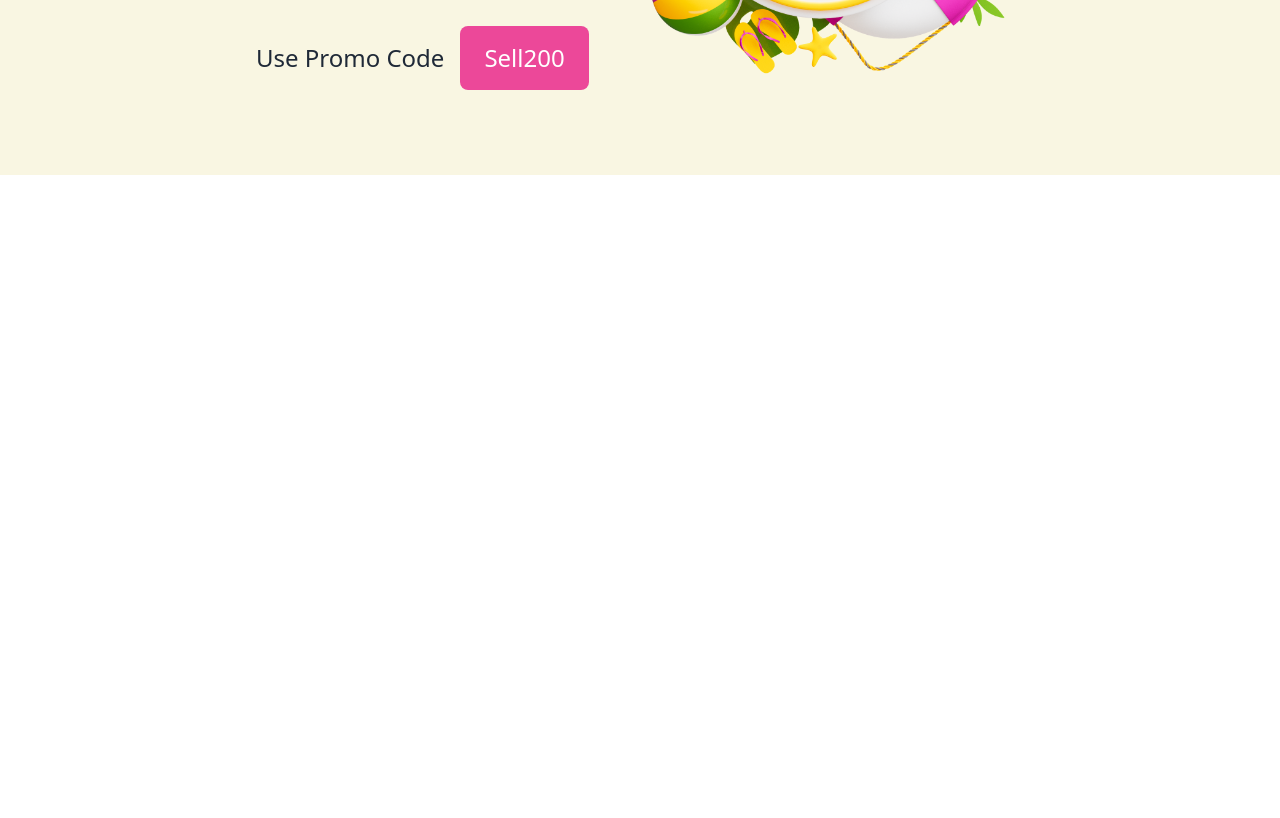
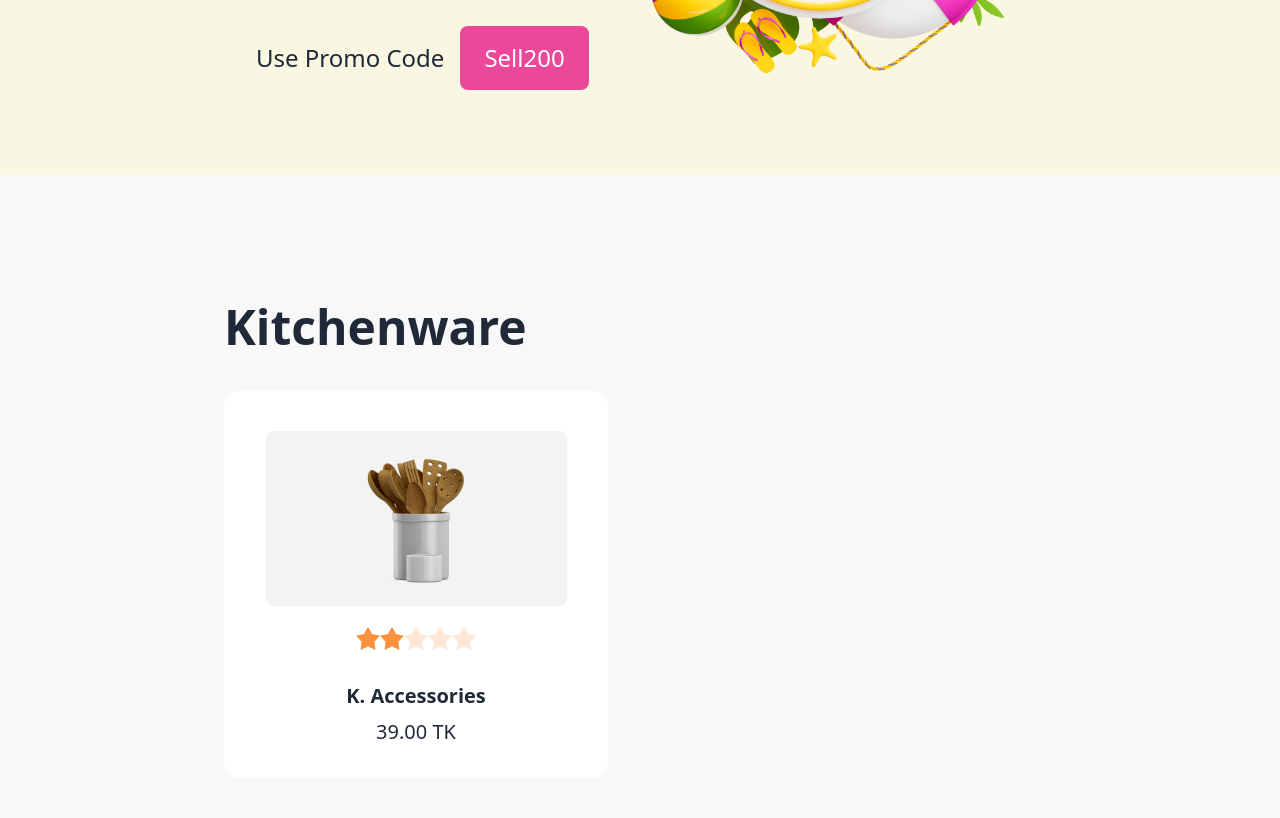
Before and after one commit to shafi1424/Shafi-assignment, a plain HTML site: page INDEX.HTML in a window 1280 px wide. Shown: the part 420-1238 px from the top of the page. Before the commit the page ends 800 px from the top, so only its background shows below. Drawn offline with nearby package versions, Linux system fonts and the light colour scheme.

Commit message:
adding sell item

```diff
--- a/INDEX.HTML
+++ b/INDEX.HTML
@@ -30,6 +30,30 @@
         </div>
     </header>
 
+    <main class="block md:flex lg:flex bg-[#F8F8F8] gap-5">
+        <div class="">
+        <div class="pl-0 md:pl-0 lg:pl-56">
+        <h1 class="font-semibold text-5xl pt-32 text-center md:text-center lg:text-left ">Kitchenware</h1>
+        <div class="block md:block lg:flex gap-5 py-10">
+        <div>
+        <div id="product1" class="card w-full lg:w-96 bg-base-100 ">
+        <figure class="px-10 pt-10 ">
+        <img src="images/prod1.png" alt="Shoes" class="bg-[#171717] bg-opacity-5 py-5 px-24 rounded-lg" />
+        </figure>
+         <div class="rating justify-center pt-5">
+        <input type="radio" name="rating-2" class="mask mask-star-2 bg-orange-400" />
+         <input type="radio" name="rating-2" class="mask mask-star-2 bg-orange-400" checked />
+         <input type="radio" name="rating-2" class="mask mask-star-2 bg-orange-400" />
+         <input type="radio" name="rating-2" class="mask mask-star-2 bg-orange-400" />
+         <input type="radio" name="rating-2" class="mask mask-star-2 bg-orange-400" />
+         </div>
+         <div class="card-body items-center text-center">
+          <h2 class="card-title text-xl font-semibold">K. Accessories</h2>
+          <p class="text-current text-xl font-normal">39.00 TK</p>
+          </div>
+         </div>
+        </div>
+
 
 
 
```
